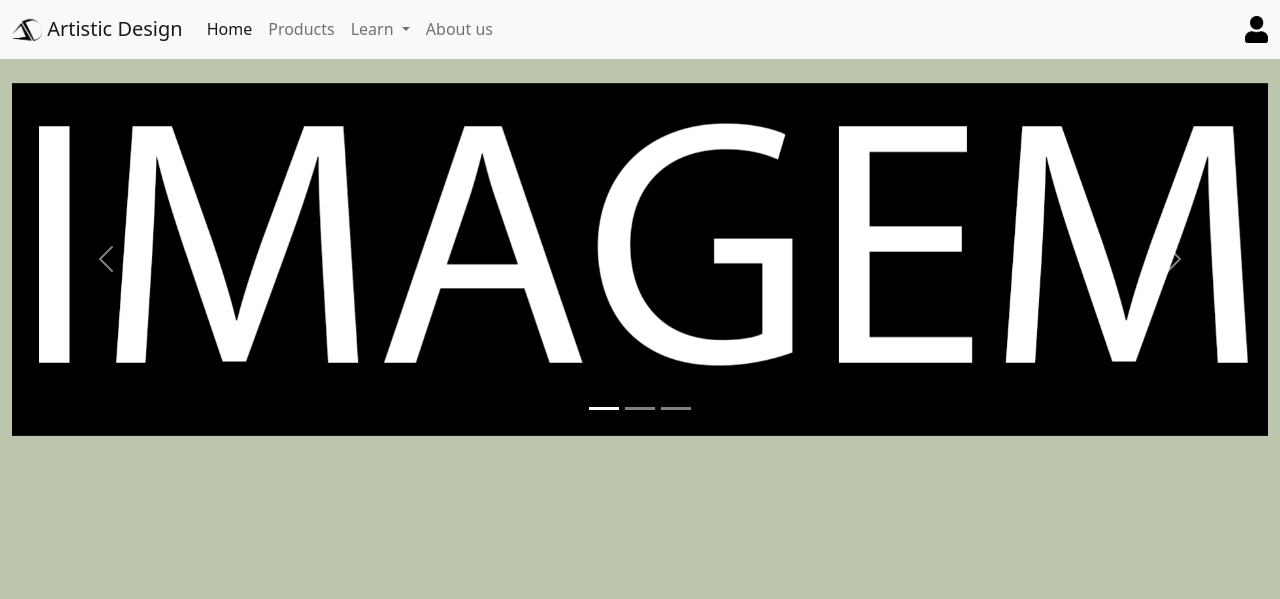
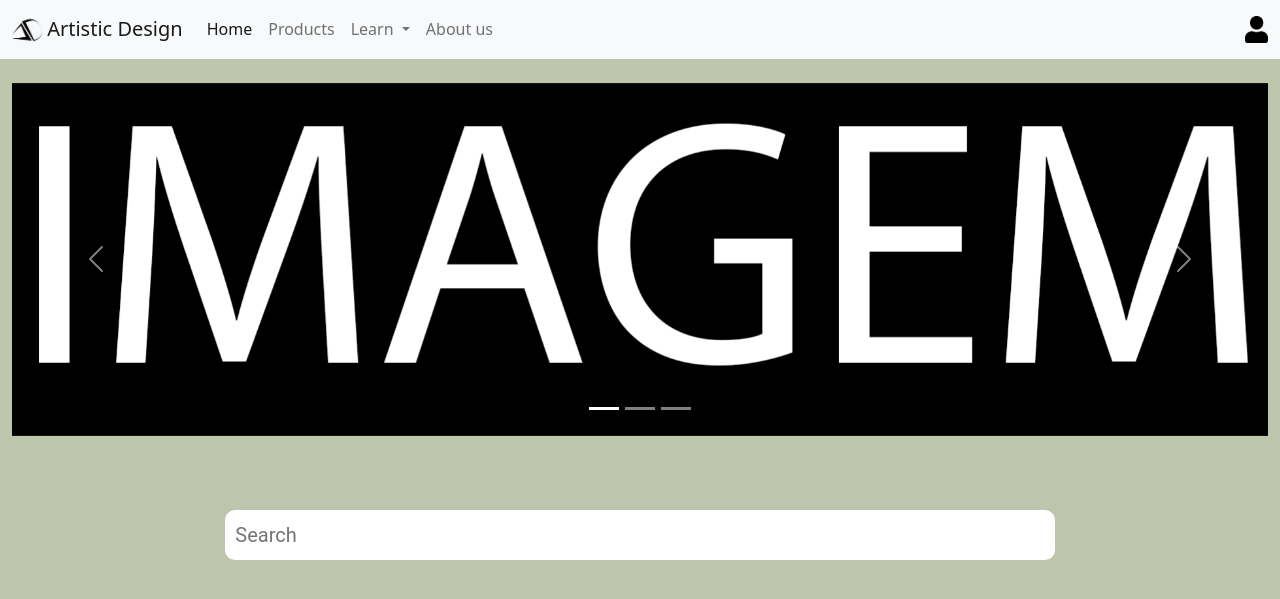
Before and after one commit to redystum/11th_grade_final_work, a PHP site: page / in a window 1280 px wide. Shown: the top 599 px of the page. Run offline with PHP 8.4, Linux system fonts and the light colour scheme.

Commit message:
searchbar1

```diff
--- a/index.html
+++ b/index.html
@@ -62,6 +62,7 @@
   <br>
 
   <div class="container-fluid">
+    <div class="row">
       <div id="carouselExampleIndicators" class="carousel slide" data-bs-ride="carousel">
         <div class="carousel-indicators">
           <button type="button" data-bs-target="#carouselExampleIndicators" data-bs-slide-to="0" class="active"
@@ -93,6 +94,21 @@
           <span class="visually-hidden">Next</span>
         </button>
       </div>
+    </div>
+
+    <div class="row maininputdiv">
+      <div class="col-md-2"></div>
+      <div class="col-md-8">
+        <br>
+        <div class="text-center text-white">
+          <input type="text" class="maininput" placeholder="Search" >
+          <span id="Stext">Search</span>
+          <img src="./img/arrow_back.png" alt="" width="3%" id="arrowb">
+          <img src="./img/arrow_front.png" alt="" width="2%" style="transform: rotatez(180deg);" id="arrowf">
+        </div>
+      </div>
+      <div class="col-md-2"></div>
+    </div>
 
 
 
--- a/style.css
+++ b/style.css
@@ -1,3 +1,55 @@
-body{
+* {
+    --blue: #3e78b2;
+    --smooth-green: #bec5ad --black: #2a2b2a;
+    --green: #44dc5b;
+}
+
+body {
     background-color: #bec5ad;
 }
+
+.maininput {
+    width: 100%;
+    height: 50px;
+    border-radius: 10px;
+    border: 0;
+    outline: none;
+    background-color: #ffffff;
+    font-size: 20px;
+    font-family: 'Roboto', sans-serif;
+    color: #000000;
+    padding-left: 10px;
+    padding-right: 10px;
+}
+
+.maininputdiv {
+    margin-top: 50px;
+}
+#Stext {
+    opacity: 0;
+    transform: translateY(-30px);
+    transition: 1s ease;
+}
+#arrowf {
+    opacity: 0;
+    transform: translateY(-30px);
+    transition: 1s ease;
+}
+#arrowb {
+    opacity: 0;
+    transform: translateY(-30px);
+    transition: 1s ease;
+}
+
+.maininput:focus ~ #Stext {
+    opacity: 1;
+    transform: translateY(0px);
+}
+.maininput:focus ~ #arrowb {
+    opacity: 1;
+    transform: translateY(0px);
+}
+.maininput:focus ~ #arrowf {
+    opacity: 1;
+    transform: translateY(0px);
+}
```
Also changed, not shown: img/arrow.png (added), img/arrow_back.png (added), img/arrow_front.png (added), img/search.png (added). Lines whose indentation alone changed are shown as unchanged.
